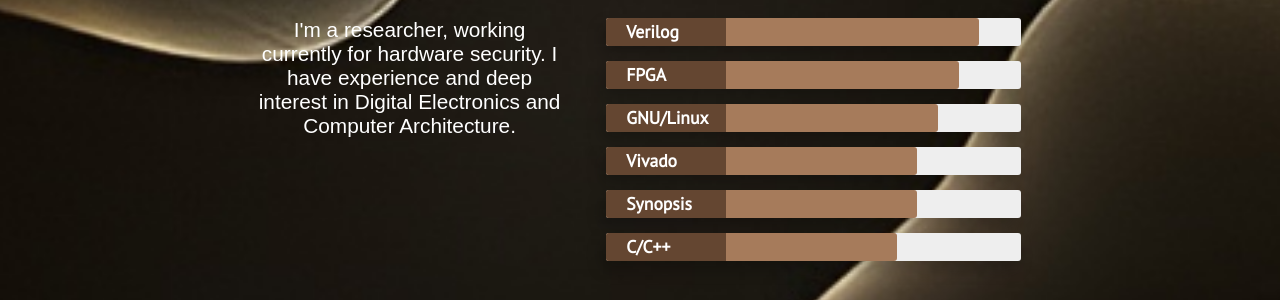
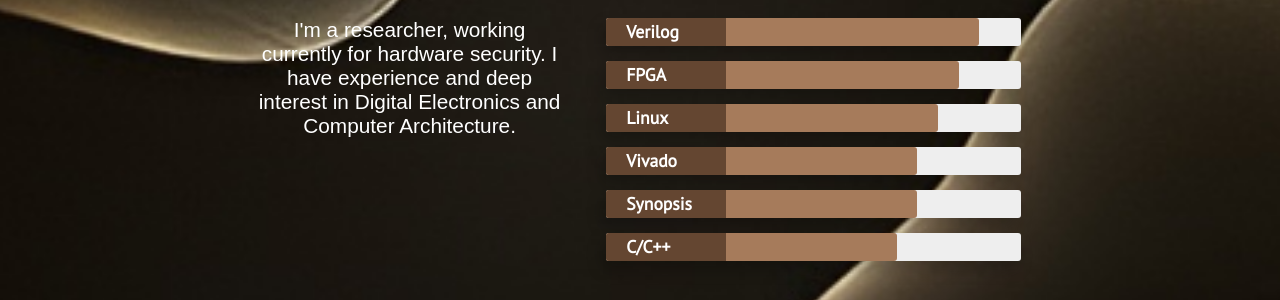
Before and after one commit to Dhruv-Kumar-1/Dhruv-Kumar-1.github.io, a Jekyll site: the page built from index.html, in a window 1280 px wide and 900 px high, scrolled down 2204 px. Shown: the part 154-454 px from the top of the window. Built offline with Jekyll 4.4.1, drawn with Linux system fonts in a browser that asks for light colours; nearby versions of some CDN libraries.

Commit message:
Update skills.html

```diff
--- a/_includes/skills.html
+++ b/_includes/skills.html
@@ -25,7 +25,7 @@
                         </div> <!-- End Skill Bar -->
 
                         <div class="skillbar clearfix " data-percent="80%">
-                            <div class="skillbar-title" style="background: #6F4E37;"><span>GNU/Linux</span></div>
+                            <div class="skillbar-title" style="background: #6F4E37;"><span>Linux</span></div>
                             <div class="skillbar-bar" style="background: #A67B5B"></div>
                         </div> <!-- End Skill Bar -->
 
```
